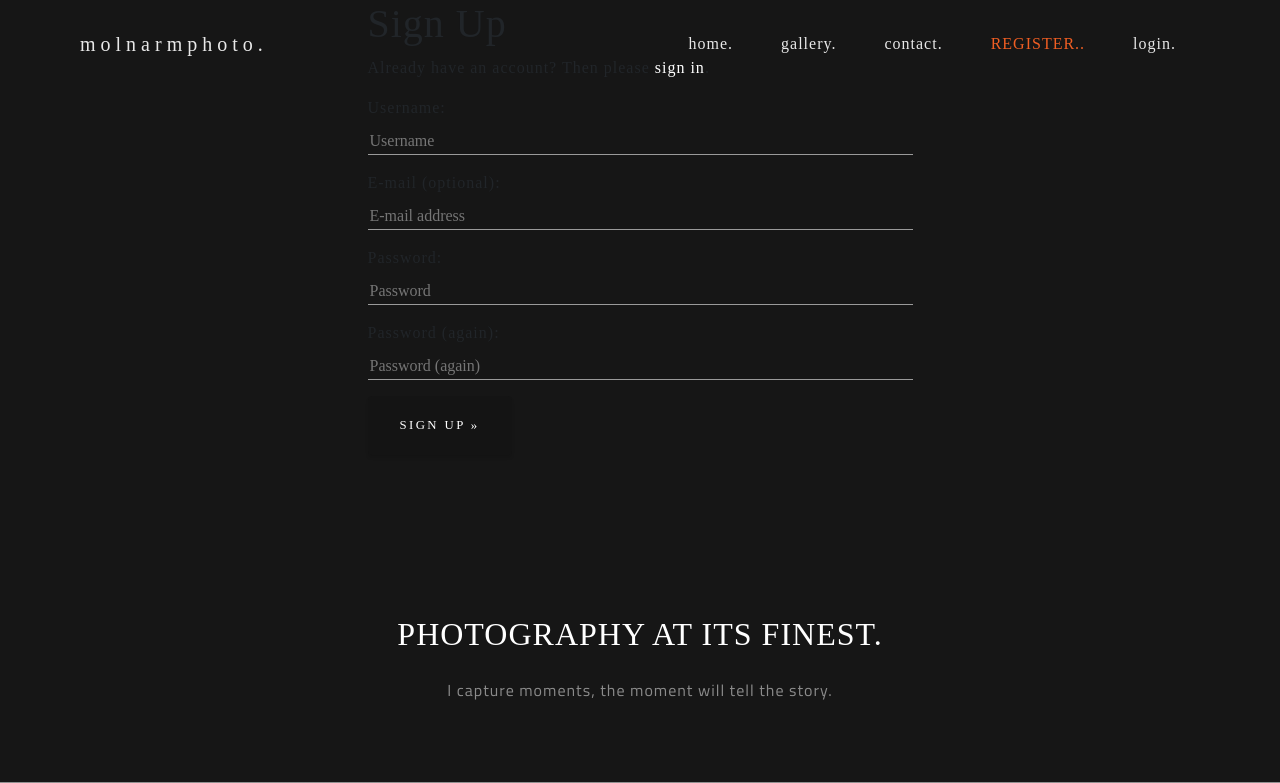
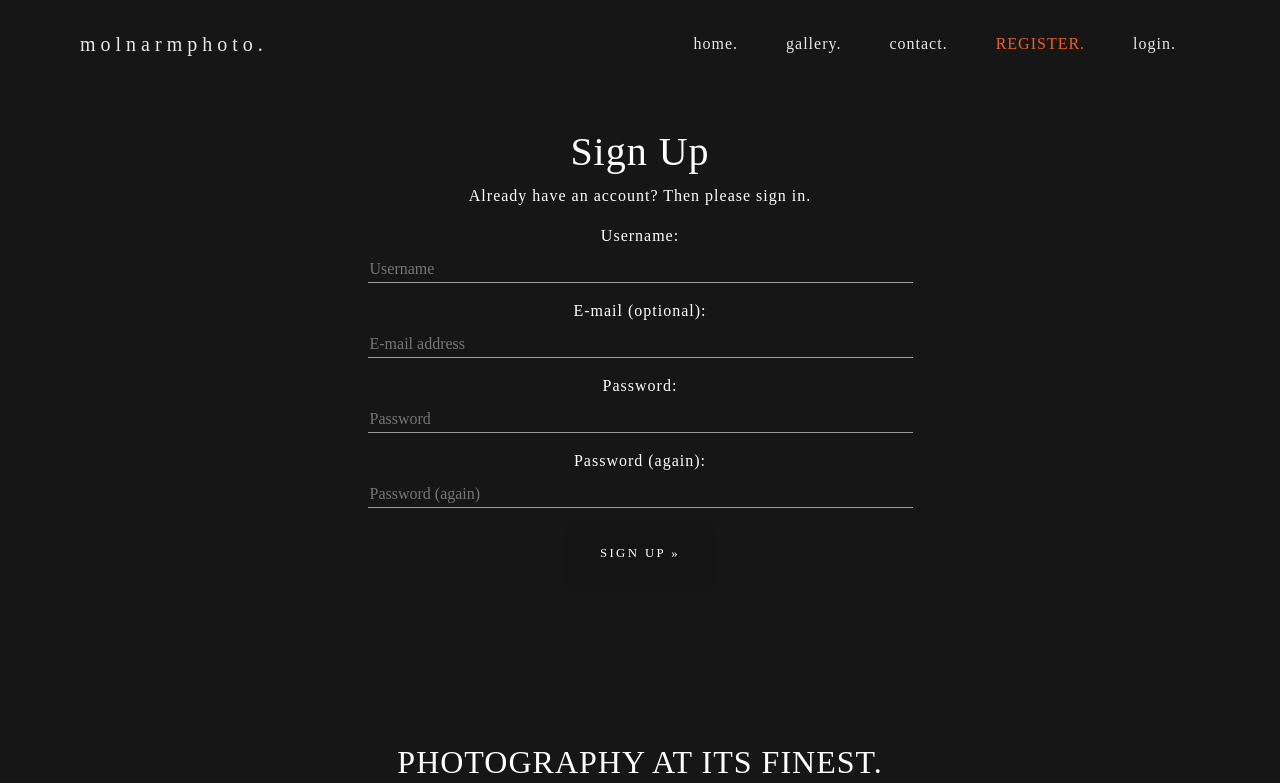
Before and after one commit to Sizimon/MolnarMPhotoP4, a Django app: page /accounts/signup/ in a window 1280 px wide. Shown: the top 783 px of the page. Run offline with Django 3.2, Linux system fonts and the light colour scheme; some libraries are stand-ins or nearby versions; grey boxes are pictures that could not be loaded.

Commit message:
FEAT: Style Logout Page, FIX: Fix register not taking CSRF_TOKEN with invalid redirect

```diff
--- a/MolnarMPhoto/settings.py
+++ b/MolnarMPhoto/settings.py
@@ -51,8 +51,8 @@
 
 SITE_ID = 1
 
-LOGIN_REDIRECT = '/'
-LOGOUT_REDIRECT = '/'
+LOGIN_REDIRECT_URL = '/'
+LOGOUT_REDIRECT_URL = '/'
 
 MIDDLEWARE = [
     'django.middleware.security.SecurityMiddleware',
--- a/templates/account/login.html
+++ b/templates/account/login.html
@@ -8,7 +8,7 @@
 {% block title %}
 <div class="container container-top-margin">
   <div class="row justify-content-center">
-    <div class="col-sm-12 col-md-6 justify-content-center">
+    <div class="col-sm-12 col-md-6 justify-content-center text-center">
 
     <h1>{% trans "Sign In" %}</h1>
 
--- a/templates/account/signup.html
+++ b/templates/account/signup.html
@@ -5,9 +5,9 @@
 {% block head_title %}{% trans "Signup" %}{% endblock %}
 
 {% block title %}
-<div class="container signup-login-margin">
+<div class="container container-top-margin">
   <div class="row justify-content-center">
-    <div class="col-sm-12 col-md-6 justify-content-center">
+    <div class="col-sm-12 col-md-6 justify-content-center text-center">
 
     <h1>{% trans "Sign Up" %}</h1>
 
--- a/templates/base.html
+++ b/templates/base.html
@@ -36,11 +36,14 @@
           </li>
           {% if user.is_authenticated %}
           <li class="nav-item">
+            <a class="nav-link js-scroll-trigger" href="#">favourites.</a>
+          </li>
+          <li class="nav-item">
             <a class="nav-link js-scroll-trigger" href="{% url 'account_logout' %}">logout.</a>
           </li>
           {% else %}
           <li class="nav-item">
-            <a class="nav-link js-scroll-trigger" href="{% url 'account_signup' %}">register..</a>
+            <a class="nav-link js-scroll-trigger" href="{% url 'account_signup' %}">register.</a>
           </li>
           <li class="nav-item">
             <a class="nav-link js-scroll-trigger" href="{% url 'account_login' %}">login.</a>
@@ -53,6 +56,7 @@
 
   <!-- Header -->
   {% block title %}
+  {% csrf_token %}
   <header class="masthead">
     <div class="container d-flex h-100 align-items-center">
       <div class="mx-auto text-center">
```
Also changed, not shown: templates/account/logout.html (+9 -3 lines), templates/login.html (deleted), templates/register.html (deleted).
